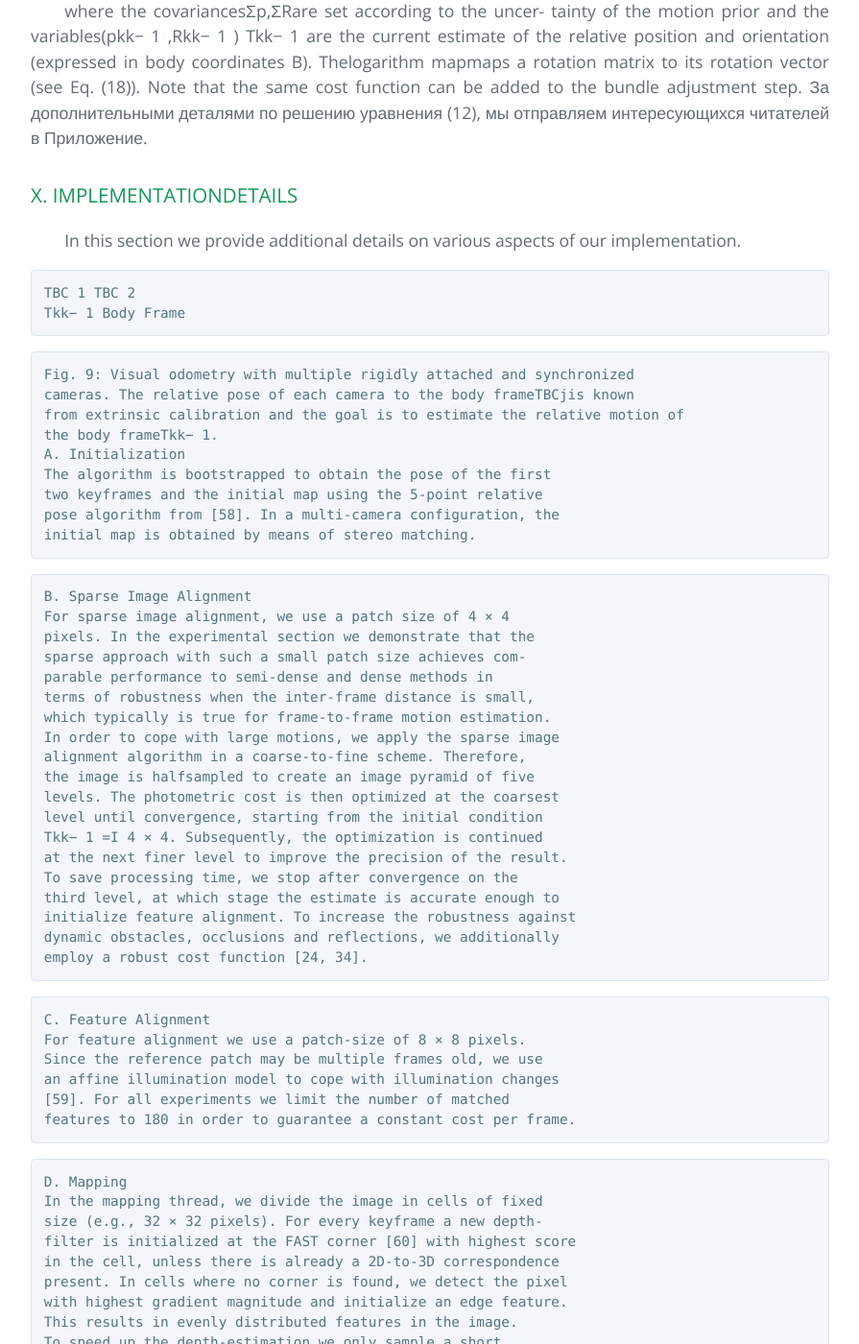
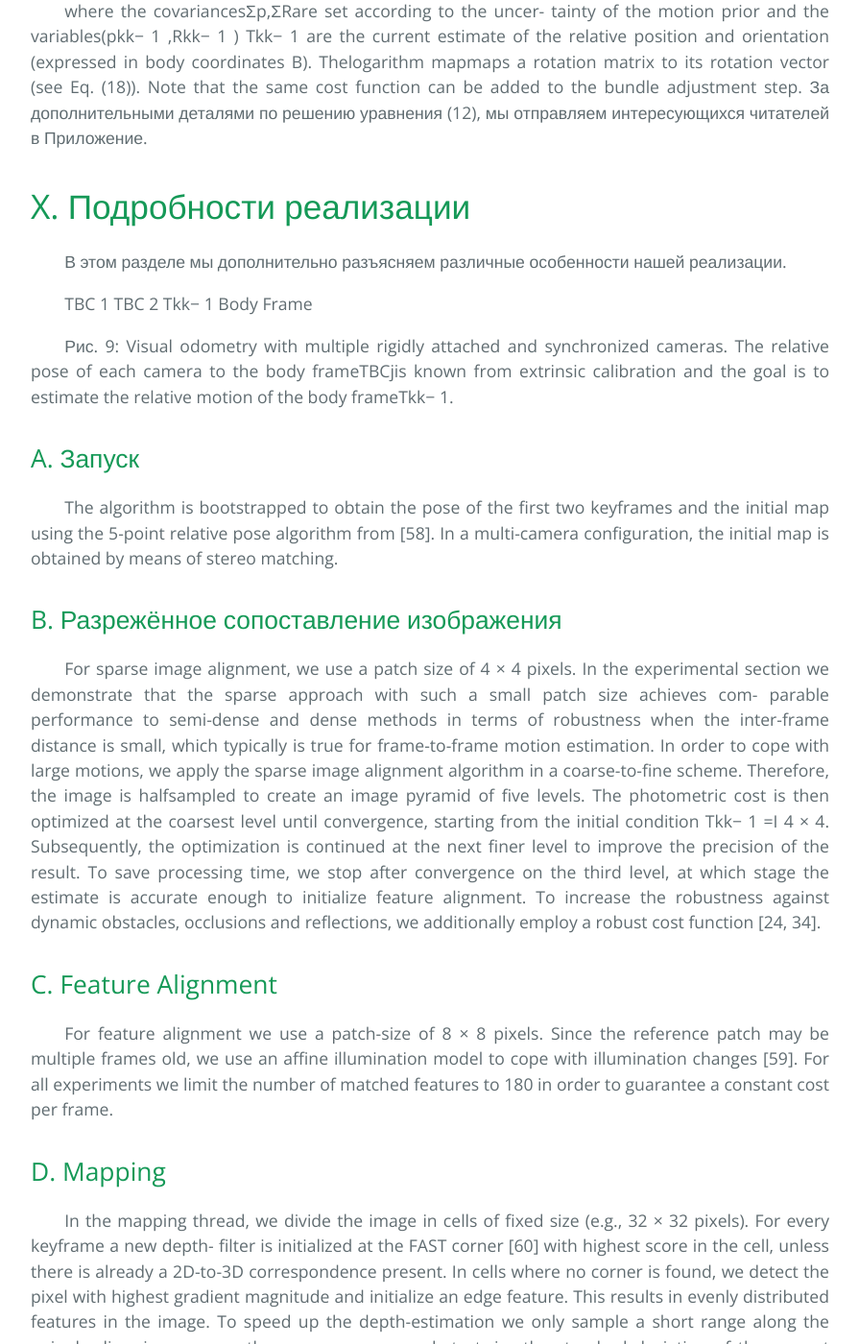
Before and after one commit to i-v-s/slam, a Jekyll site: the page built from svo2.md, in a window 1280 px wide and 1400 px high, scrolled down 20666 px. Shown: the whole window at 96% size, without its empty margins (192-1087 px from the left). Built offline with Jekyll 4.4.1, drawn with Linux system fonts in a browser that asks for light colours; our own code applies the rules of GitHub Pages for plain Markdown files; formulas are drawn with MathJax 3; some of the changed text lies outside the part shown.

Commit message:
Updated svo2.md

````diff
--- a/svo2.md
+++ b/svo2.md
@@ -931,28 +931,28 @@ Note that the same cost function can be added to the bundle
 adjustment step. За дополнительными деталями по решению уравнения (12),
 мы отправляем интересующихся читателей в Приложение.
 
-### X. IMPLEMENTATIONDETAILS
-
-In this section we provide additional details on various
-aspects of our implementation.
-
-```
+# X. Подробности реализации
+
+В этом разделе мы дополнительно разъясняем различные
+особенности нашей реализации.
+
 TBC 1 TBC 2
 Tkk− 1 Body Frame
-```
-```
-Fig. 9: Visual odometry with multiple rigidly attached and synchronized
+
+Рис. 9: Visual odometry with multiple rigidly attached and synchronized
 cameras. The relative pose of each camera to the body frameTBCjis known
 from extrinsic calibration and the goal is to estimate the relative motion of
 the body frameTkk− 1.
-A. Initialization
+
+## A. Запуск
+
 The algorithm is bootstrapped to obtain the pose of the first
 two keyframes and the initial map using the 5-point relative
 pose algorithm from [58]. In a multi-camera configuration, the
 initial map is obtained by means of stereo matching.
-```
-```
-B. Sparse Image Alignment
+
+## B. Разрежённое сопоставление изображения
+
 For sparse image alignment, we use a patch size of 4 × 4
 pixels. In the experimental section we demonstrate that the
 sparse approach with such a small patch size achieves com-
@@ -971,17 +971,17 @@ third level, at which stage the estimate is accurate enough to
 initialize feature alignment. To increase the robustness against
 dynamic obstacles, occlusions and reflections, we additionally
 employ a robust cost function [24, 34].
-```
-```
-C. Feature Alignment
+
+## C. Feature Alignment
+
 For feature alignment we use a patch-size of 8 × 8 pixels.
 Since the reference patch may be multiple frames old, we use
 an affine illumination model to cope with illumination changes
 [59]. For all experiments we limit the number of matched
 features to 180 in order to guarantee a constant cost per frame.
-```
-```
-D. Mapping
+
+## D. Mapping
+
 In the mapping thread, we divide the image in cells of fixed
 size (e.g., 32 × 32 pixels). For every keyframe a new depth-
 filter is initialized at the FAST corner [60] with highest score
@@ -1001,7 +1001,7 @@ search.
 ```
 ```
 (c) Sparse (d) Semi-Dense (e) Dense
-```
+
 Fig. 10: An image from theUrban Canyondataset [61] (Sec. XI-A) with
 pixels used for image-to-model alignment (marked in green) for sparse, semi-
 dense, and dense methods. Dense approaches use every pixel in the image,
@@ -1009,7 +1009,7 @@ semi-dense use just the pixels with high intensity gradient, and the proposed
 sparse approach uses selected pixels at corners or along intensity gradient
 edges.
 
-XI. EXPERIMENTALEVALUATION
+# XI. EXPERIMENTALEVALUATION
 We implemented the proposed VO system in C++ and
 tested its performance in terms of accuracy, robustness, and
 computational efficiency. We first compare the proposed sparse
````
